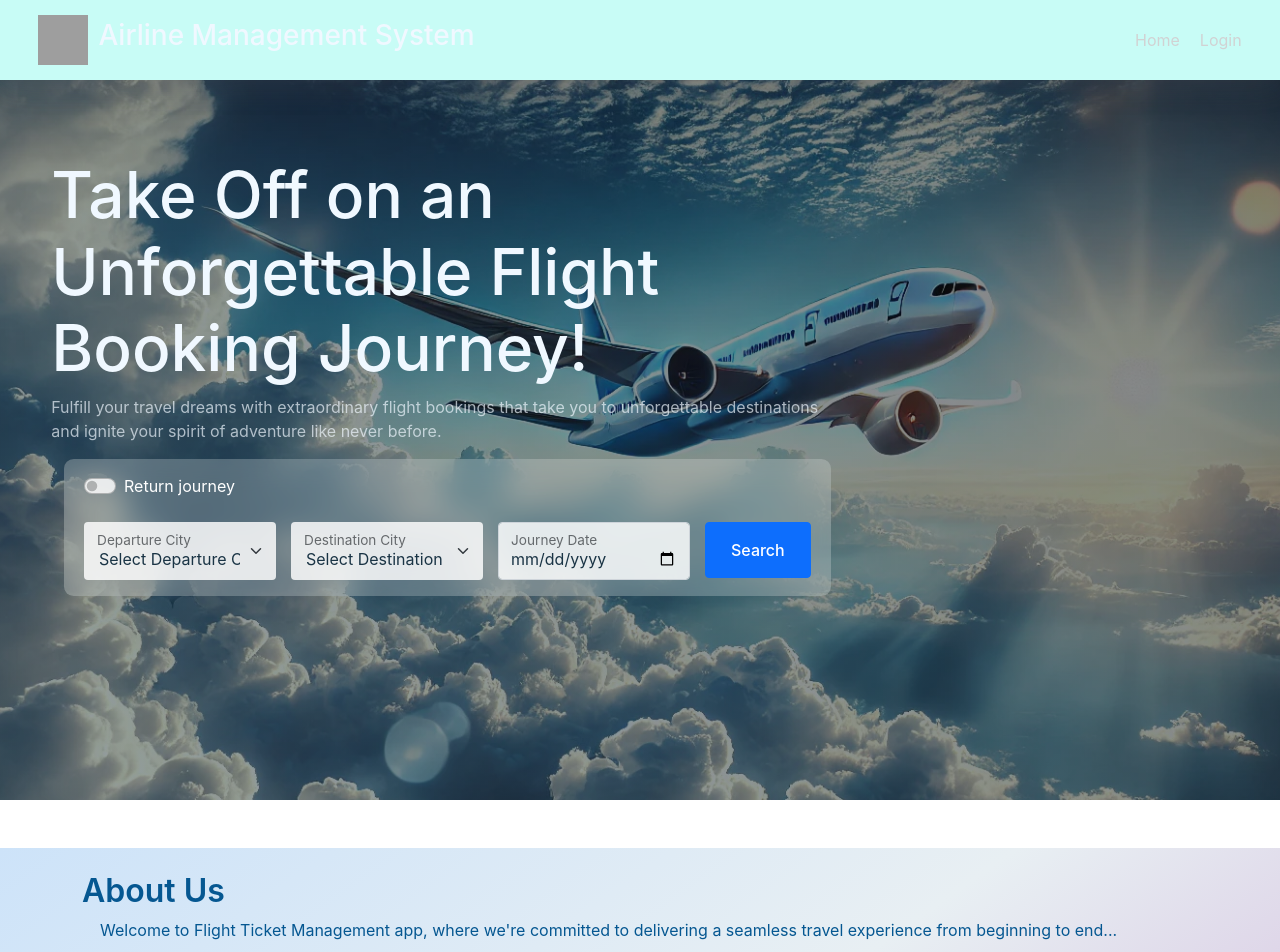
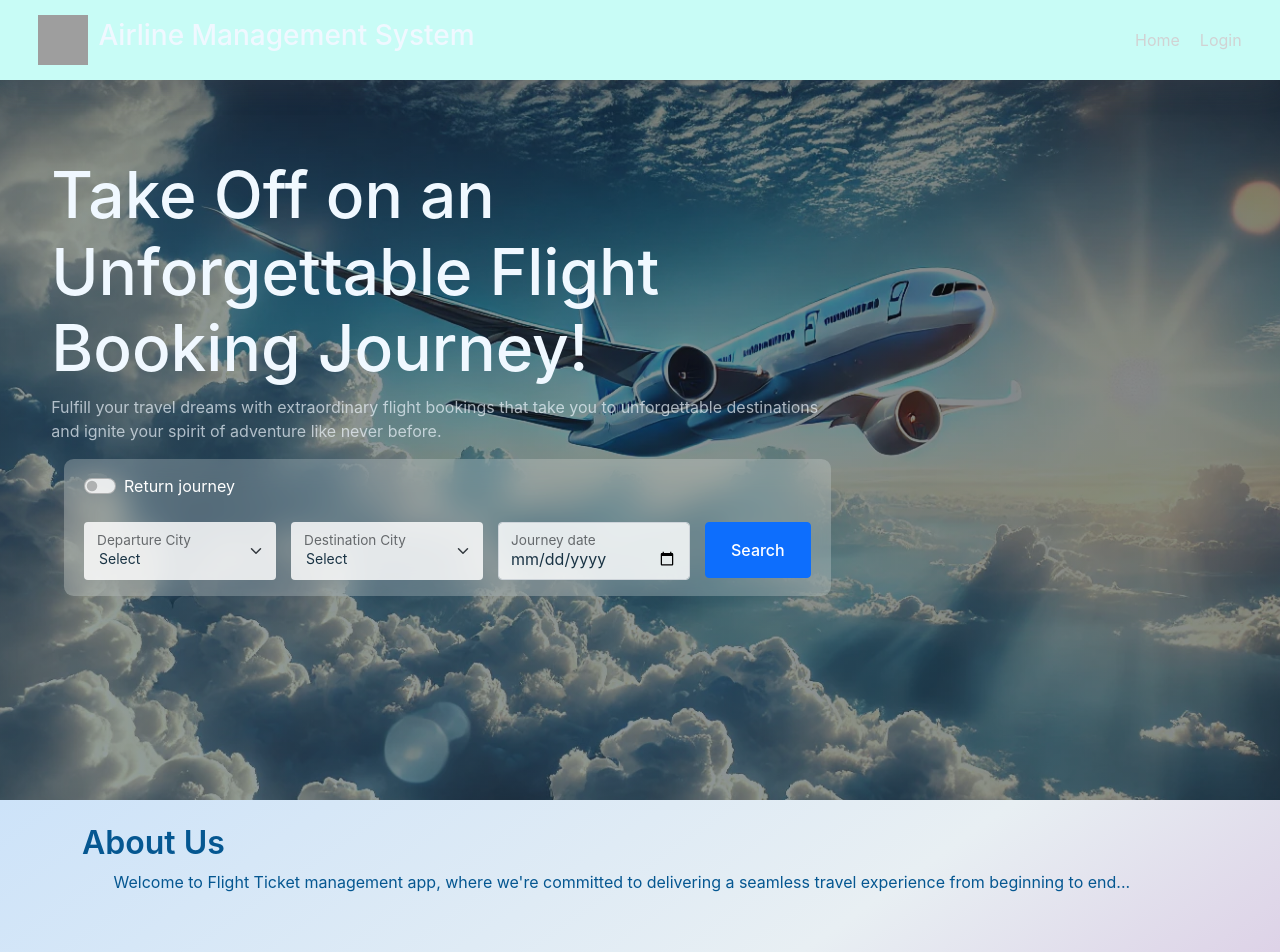
Before and after one commit to SantoshVishwakarma17/DevOps, a React (Create React App) app in the folder client/: page / in a window 1280 px wide. Shown: the top 952 px of the page. Built offline with nearby package versions, Linux system fonts and the light colour scheme; grey boxes are pictures that could not be loaded.

Commit message:
Changed the

```diff
--- a/client/src/pages/LandingPage.jsx
+++ b/client/src/pages/LandingPage.jsx
@@ -3,32 +3,40 @@ import '../styles/LandingPage.css';
 import { useNavigate } from 'react-router-dom';
 import { GeneralContext } from '../context/GeneralContext';
 
+const sampleFlights = [
+  { id: 'FL001', origin: 'Bangalore', destination: 'Jaipur', departureTime: '2025-06-01T04:30', arrivalTime: '2025-06-01T06:30' },
+  { id: 'FL002', origin: 'Varanasi', destination: 'Kolkata', departureTime: '2025-06-01T13:00', arrivalTime: '2025-06-01T15:00' },
+  { id: 'FL003', origin: 'Pune', destination: 'Mumbai', departureTime: '2025-06-01T01:00', arrivalTime: '2025-06-01T03:30' },
+  { id: 'FL004', origin: 'Jaipur', destination: 'Trivendrum', departureTime: '2025-06-01T10:00', arrivalTime: '2025-06-01T12:30' },
+  { id: 'FL005', origin: 'Chennai', destination: 'Bhopal', departureTime: '2025-06-01T22:00', arrivalTime: '2025-06-02T01:00' },
+  // add more flights as needed
+];
+
 const LandingPage = () => {
   const [error, setError] = useState('');
-  const [loading, setLoading] = useState(false);
   const [checkBox, setCheckBox] = useState(false);
+
   const [departure, setDeparture] = useState('');
   const [destination, setDestination] = useState('');
   const [departureDate, setDepartureDate] = useState('');
   const [returnDate, setReturnDate] = useState('');
+
   const [flights, setFlights] = useState([]);
 
   const navigate = useNavigate();
+  const { setTicketBookingDate } = useContext(GeneralContext);
 
-  const { setTicketBookingDate } = useContext(GeneralContext);
   const userId = localStorage.getItem('userId');
 
   useEffect(() => {
-    // Redirect based on userType if logged in
-    const userType = localStorage.getItem('userType');
-    if (userType === 'admin') {
+    if (localStorage.getItem('userType') === 'admin') {
       navigate('/admin');
-    } else if (userType === 'flight-operator') {
+    } else if (localStorage.getItem('userType') === 'flight-operator') {
       navigate('/flight-admin');
     }
   }, [navigate]);
 
-  const fetchFlights = async () => {
+  const fetchFlights = () => {
     setError('');
     setFlights([]);
 
@@ -49,30 +57,21 @@ const LandingPage = () => {
       return;
     }
 
-    setLoading(true);
-    try {
-      // Replace with your real backend API URL
-      // Use encodeURIComponent to avoid issues with spaces etc.
-      const apiUrl = `/api/flights?origin=${encodeURIComponent(departure)}&destination=${encodeURIComponent(destination)}&date=${encodeURIComponent(departureDate)}`;
+    // Filter sample flights by criteria
+    const filtered = sampleFlights.filter(flight => {
+      const flightDate = flight.departureTime.split('T')[0];
+      return (
+        flight.origin === departure &&
+        flight.destination === destination &&
+        flightDate === departureDate
+      );
+    });
 
-      const response = await fetch(apiUrl);
-      if (!response.ok) {
-        throw new Error('Failed to fetch flights from server.');
-      }
-
-      const data = await response.json();
-
-      if (!Array.isArray(data) || data.length === 0) {
-        setError('No flights found for your search.');
-        setFlights([]);
-      } else {
-        setFlights(data);
-      }
-    } catch (err) {
-      setError(err.message || 'Error fetching flights.');
+    if (filtered.length === 0) {
+      setError('No flights found for your search.');
       setFlights([]);
-    } finally {
-      setLoading(false);
+    } else {
+      setFlights(filtered);
     }
   };
 
@@ -91,12 +90,13 @@ const LandingPage = () => {
         <div className="landingHero-title">
           <h1 className="banner-h1">Take Off on an Unforgettable Flight Booking Journey!</h1>
           <p className="banner-p">
-            Fulfill your travel dreams with extraordinary flight bookings that take you to unforgettable destinations and ignite your spirit of adventure like never before.
+            Fulfill your travel dreams with extraordinary flight bookings that take you to unforgettable
+            destinations and ignite your spirit of adventure like never before.
           </p>
         </div>
 
         <div className="Flight-search-container input-container mb-4">
-          <div className="form-check form-switch mb-3">
+          <div className="form-check form-switch">
             <input
               className="form-check-input"
               type="checkbox"
@@ -104,18 +104,22 @@ const LandingPage = () => {
               checked={checkBox}
               onChange={(e) => setCheckBox(e.target.checked)}
             />
-            <label className="form-check-label" htmlFor="flexSwitchCheckDefault">Return journey</label>
+            <label className="form-check-label" htmlFor="flexSwitchCheckDefault">
+              Return journey
+            </label>
           </div>
 
-          <div className='Flight-search-container-body'>
-            <div className="form-floating mb-3">
+          <div className="Flight-search-container-body">
+            <div className="form-floating">
               <select
-                className="form-select"
+                className="form-select form-select-sm mb-3"
                 aria-label="Departure city"
                 value={departure}
                 onChange={(e) => setDeparture(e.target.value)}
               >
-                <option value="" disabled>Select Departure City</option>
+                <option value="" disabled>
+                  Select
+                </option>
                 <option value="Chennai">Chennai</option>
                 <option value="Bangalore">Bangalore</option>
                 <option value="Hyderabad">Hyderabad</option>
@@ -128,17 +132,19 @@ const LandingPage = () => {
                 <option value="Varanasi">Varanasi</option>
                 <option value="Jaipur">Jaipur</option>
               </select>
-              <label>Departure City</label>
+              <label htmlFor="floatingSelect">Departure City</label>
             </div>
 
-            <div className="form-floating mb-3">
+            <div className="form-floating">
               <select
-                className="form-select"
+                className="form-select form-select-sm mb-3"
                 aria-label="Destination city"
                 value={destination}
                 onChange={(e) => setDestination(e.target.value)}
               >
-                <option value="" disabled>Select Destination City</option>
+                <option value="" disabled>
+                  Select
+                </option>
                 <option value="Chennai">Chennai</option>
                 <option value="Bangalore">Bangalore</option>
                 <option value="Hyderabad">Hyderabad</option>
@@ -151,17 +157,18 @@ const LandingPage = () => {
                 <option value="Varanasi">Varanasi</option>
                 <option value="Jaipur">Jaipur</option>
               </select>
-              <label>Destination City</label>
+              <label htmlFor="floatingSelect">Destination City</label>
             </div>
 
             <div className="form-floating mb-3">
               <input
                 type="date"
                 className="form-control"
+                id="floatingInputstartDate"
                 value={departureDate}
                 onChange={(e) => setDepartureDate(e.target.value)}
               />
-              <label>Journey Date</label>
+              <label htmlFor="floatingInputstartDate">Journey date</label>
             </div>
 
             {checkBox && (
@@ -169,16 +176,17 @@ const LandingPage = () => {
                 <input
                   type="date"
                   className="form-control"
+                  id="floatingInputreturnDate"
                   value={returnDate}
                   onChange={(e) => setReturnDate(e.target.value)}
                 />
-                <label>Return Date</label>
+                <label htmlFor="floatingInputreturnDate">Return date</label>
               </div>
             )}
 
             <div>
-              <button className="btn btn-primary" onClick={fetchFlights} disabled={loading}>
-                {loading ? 'Searching...' : 'Search'}
+              <button className="btn btn-primary" onClick={fetchFlights}>
+                Search
               </button>
             </div>
           </div>
@@ -187,7 +195,7 @@ const LandingPage = () => {
         </div>
 
         {flights.length > 0 && (
-          <div className="availableFlightsContainer mt-4">
+          <div className="availableFlightsContainer">
             <h1>Available Flights</h1>
             <table className="table table-striped">
               <thead>
@@ -201,7 +209,7 @@ const LandingPage = () => {
                 </tr>
               </thead>
               <tbody>
-                {flights.map(flight => (
+                {flights.map((flight) => (
                   <tr key={flight.id}>
                     <td>{flight.id}</td>
                     <td>{flight.origin}</td>
@@ -224,13 +232,16 @@ const LandingPage = () => {
         )}
       </div>
 
-      <section id="about" className="section-about p-4 mt-5">
+      <section id="about" className="section-about p-4">
         <div className="container">
           <h2 className="section-title">About Us</h2>
           <p className="section-description">
-            &nbsp;&nbsp;&nbsp;&nbsp;Welcome to Flight Ticket Management app, where we're committed to delivering a seamless travel experience from beginning to end...
+            &nbsp; &nbsp;&nbsp; &nbsp; Welcome to Flight Ticket management app, where we're committed to delivering a seamless travel
+            experience from beginning to end...
           </p>
-          <span><h5>2024 SKY Furaito - &copy; All rights reserved</h5></span>
+          <span>
+            <h5>2024 SKY Furaito - &copy; All rights reserved</h5>
+          </span>
         </div>
       </section>
     </div>
```
